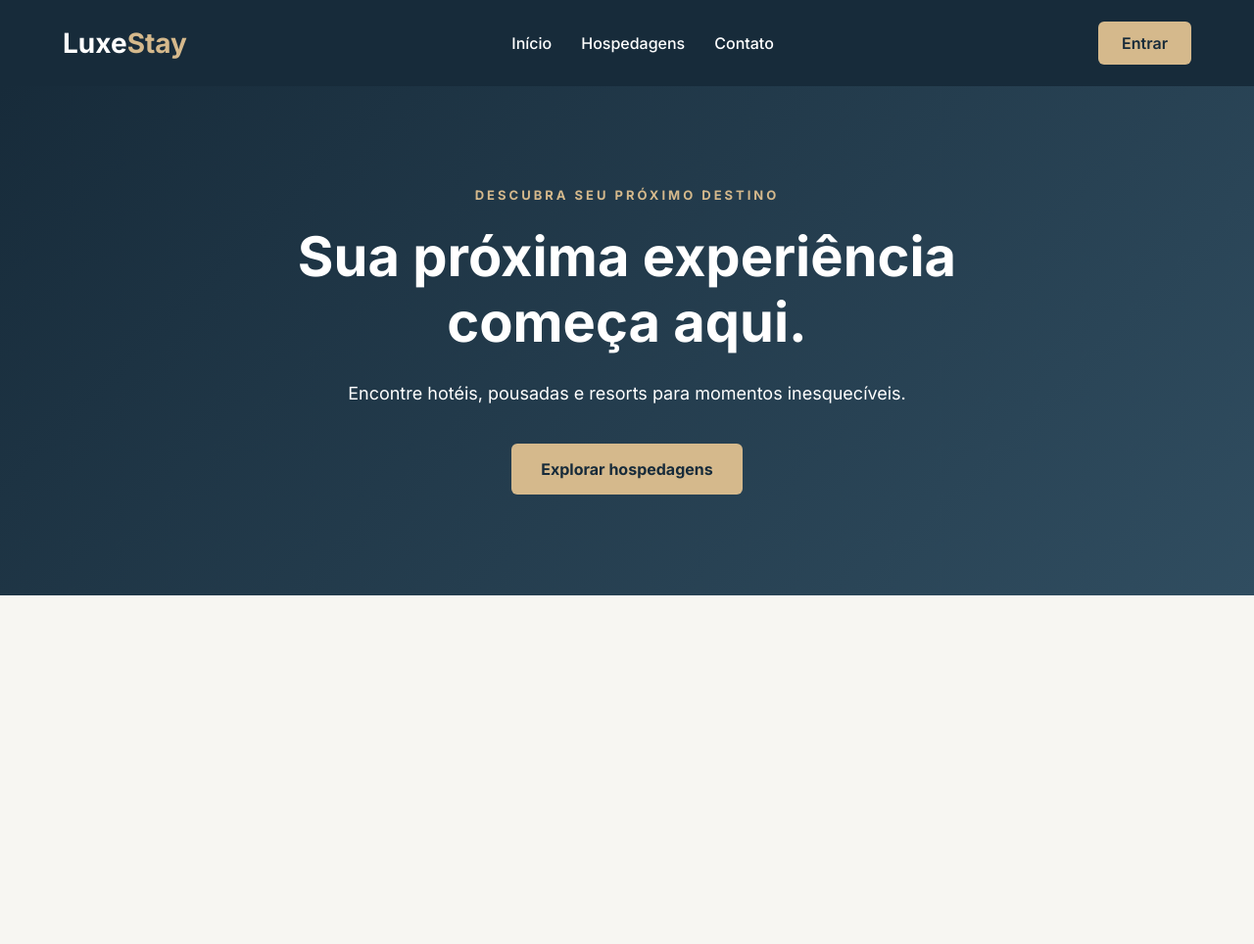
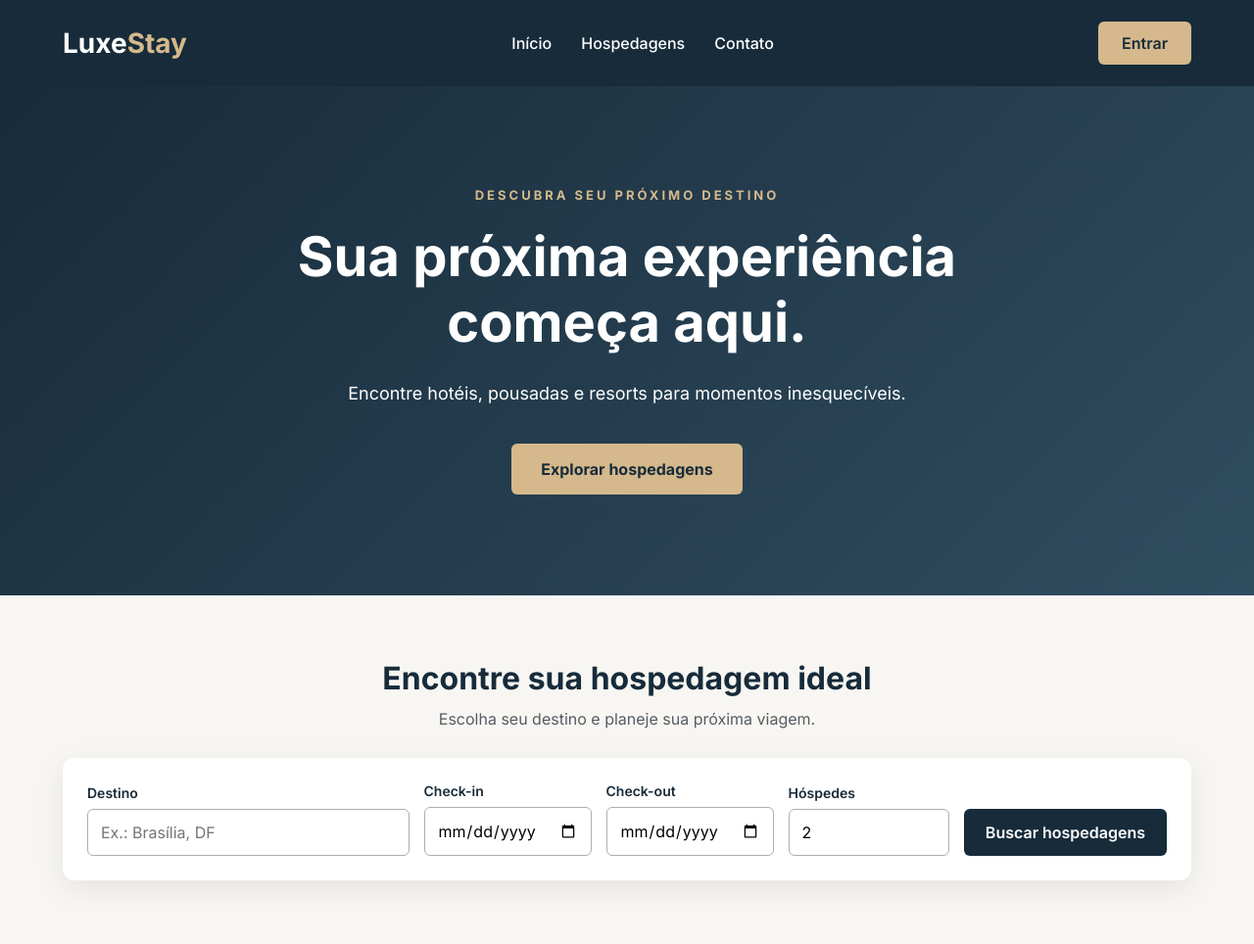
Before and after one commit to gabriel-aalmeida/-LuxeStay, a plain HTML site: page index.html in a window 1280 px wide. Shown: the whole page at 98% size. Before the commit the page ends 800 px from the top, so only its background shows below. Drawn offline with Linux system fonts and the light colour scheme.

Commit message:
Adiciona formulario de pesquisa de hospedagens

```diff
--- a/css/style.css
+++ b/css/style.css
@@ -135,3 +135,89 @@ body {
         gap: 16px;
     }
 }
+
+/* Pesquisa de hospedagens */
+
+.secao-busca {
+    padding: 65px 0;
+    background-color: var(--fundo);
+    text-align: center;
+}
+
+.secao-busca h2 {
+    font-size: 32px;
+    margin-bottom: 12px;
+}
+
+.secao-busca > .container > p {
+    margin-bottom: 30px;
+    color: #555D63;
+}
+
+.formulario-busca {
+    display: grid;
+    grid-template-columns: 2fr 1fr 1fr 1fr auto;
+    gap: 15px;
+    align-items: end;
+    padding: 25px;
+    background: var(--branco);
+    border-radius: 12px;
+    box-shadow: 0 8px 30px rgba(0, 0, 0, 0.08);
+}
+
+.campo-busca {
+    display: flex;
+    flex-direction: column;
+    text-align: left;
+    gap: 8px;
+}
+
+.campo-busca label {
+    font-size: 14px;
+    font-weight: 600;
+}
+
+.campo-busca input {
+    width: 100%;
+    min-width: 0;
+    padding: 13px;
+    border: 1px solid #A8AFB5;
+    border-radius: 6px;
+    font: inherit;
+}
+
+.campo-busca input:focus-visible {
+    outline: 2px solid var(--azul);
+    outline-offset: 2px;
+}
+
+.botao-buscar {
+    padding: 14px 22px;
+    border: none;
+    border-radius: 6px;
+    background: var(--azul);
+    color: var(--branco);
+    font: inherit;
+    font-weight: 600;
+    cursor: pointer;
+}
+
+.botao-buscar:hover {
+    background: #304D60;
+}
+
+@media (max-width: 1000px) {
+    .formulario-busca {
+        grid-template-columns: repeat(2, minmax(0, 1fr));
+    }
+
+    .botao-buscar {
+        grid-column: 1 / -1;
+    }
+}
+
+@media (max-width: 600px) {
+    .formulario-busca {
+        grid-template-columns: 1fr;
+    }
+}
--- a/index.html
+++ b/index.html
@@ -1,37 +1,145 @@
 
 <!DOCTYPE html>
 <html lang="pt-BR">
+
 <head>
     <meta charset="UTF-8">
     <meta name="viewport" content="width=device-width, initial-scale=1.0">
+
     <title>LuxeStay | Sua próxima experiência começa aqui</title>
+
     <link rel="stylesheet" href="css/style.css">
 </head>
+
 <body>
 
+    <!-- CABEÇALHO DO SITE -->
     <header class="cabecalho">
         <div class="container">
-            <a href="index.html" class="logo">Luxe<span>Stay</span></a>
 
-            <nav class="menu">
+            <a href="index.html" class="logo">
+                Luxe<span>Stay</span>
+            </a>
+
+            <nav class="menu" aria-label="Menu principal">
                 <a href="index.html">Início</a>
                 <a href="hospedagens.html">Hospedagens</a>
                 <a href="contato.html">Contato</a>
             </nav>
 
-            <a href="login.html" class="botao-login">Entrar</a>
+            <a href="login.html" class="botao-login">
+                Entrar
+            </a>
+
         </div>
     </header>
 
+    <!-- CONTEÚDO PRINCIPAL -->
     <main>
+
+        <!-- BANNER PRINCIPAL -->
         <section class="hero">
             <div class="hero-conteudo">
-                <p class="destaque">DESCUBRA SEU PRÓXIMO DESTINO</p>
-                <h1>Sua próxima experiência começa aqui.</h1>
-                <p>Encontre hotéis, pousadas e resorts para momentos inesquecíveis.</p>
-                <a href="hospedagens.html" class="botao-principal">Explorar hospedagens</a>
+
+                <p class="destaque">
+                    DESCUBRA SEU PRÓXIMO DESTINO
+                </p>
+
+                <h1>
+                    Sua próxima experiência começa aqui.
+                </h1>
+
+                <p>
+                    Encontre hotéis, pousadas e resorts
+                    para momentos inesquecíveis.
+                </p>
+
+                <a href="hospedagens.html" class="botao-principal">
+                    Explorar hospedagens
+                </a>
+
             </div>
         </section>
+
+        <!-- PESQUISA DE HOSPEDAGENS -->
+        <section class="secao-busca" id="buscar">
+            <div class="container">
+
+                <h2>Encontre sua hospedagem ideal</h2>
+
+                <p>
+                    Escolha seu destino e planeje
+                    sua próxima viagem.
+                </p>
+
+                <form
+                    class="formulario-busca"
+                    action="hospedagens.html"
+                    method="get"
+                >
+
+                    <!-- DESTINO -->
+                    <div class="campo-busca">
+                        <label for="destino">Destino</label>
+
+                        <input
+                            type="text"
+                            id="destino"
+                            name="destino"
+                            placeholder="Ex.: Brasília, DF"
+                            required
+                        >
+                    </div>
+
+                    <!-- CHECK-IN -->
+                    <div class="campo-busca">
+                        <label for="checkin">Check-in</label>
+
+                        <input
+                            type="date"
+                            id="checkin"
+                            name="checkin"
+                            required
+                        >
+                    </div>
+
+                    <!-- CHECK-OUT -->
+                    <div class="campo-busca">
+                        <label for="checkout">Check-out</label>
+
+                        <input
+                            type="date"
+                            id="checkout"
+                            name="checkout"
+                            required
+                        >
+                    </div>
+
+                    <!-- QUANTIDADE DE HÓSPEDES -->
+                    <div class="campo-busca">
+                        <label for="hospedes">Hóspedes</label>
+
+                        <input
+                            type="number"
+                            id="hospedes"
+                            name="hospedes"
+                            min="1"
+                            max="10"
+                            value="2"
+                            required
+                        >
+                    </div>
+
+                    <!-- BOTÃO DE PESQUISA -->
+                    <button type="submit" class="botao-buscar">
+                        Buscar hospedagens
+                    </button>
+
+                </form>
+
+            </div>
+        </section>
+
     </main>
 
 </body>
```
